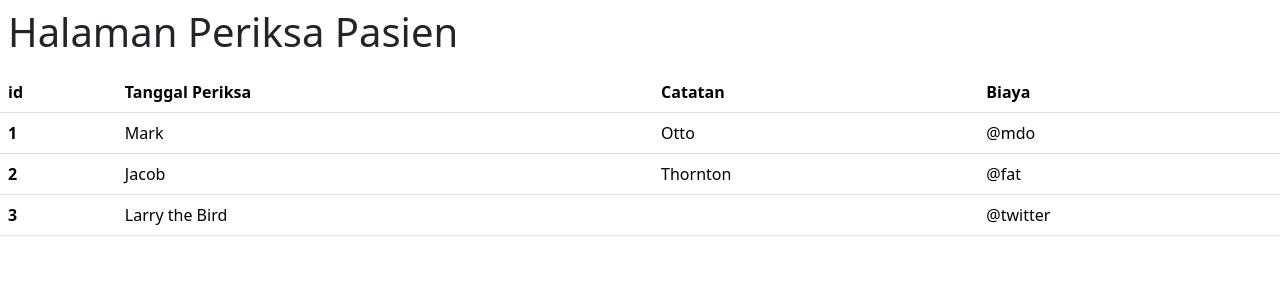
After one commit to ginov4110/bk-poliklinik, a PHP site: page /periksaPasien.php in a window 1280 px wide. The commit adds this page. Shown: the top 300 px of the page. Run offline with PHP 8.4, Linux system fonts and the light colour scheme.

Commit message:
chore: add periksaPasien dan registerPasien

```diff
--- /dev/null
+++ b/periksaPasien.php
@@ -0,0 +1,44 @@
+<!DOCTYPE html>
+<html lang="en">
+<head>
+    <meta charset="UTF-8">
+    <meta name="viewport" content="width=device-width, initial-scale=1.0">
+    <link href="https://cdn.jsdelivr.net/npm/bootstrap@5.3.2/dist/css/bootstrap.min.css" rel="stylesheet" integrity="sha384-T3c6CoIi6uLrA9TneNEoa7RxnatzjcDSCmG1MXxSR1GAsXEV/Dwwykc2MPK8M2HN" crossorigin="anonymous">
+    <title>Periksa Pasien</title>
+</head>
+<body>
+    <h1 class="m-2" >Halaman Periksa Pasien</h1>
+
+    <!-- Table -->
+    <table class="table mt-3">
+        <thead>
+            <tr>
+            <th scope="col">id</th>
+            <th scope="col">Tanggal Periksa</th>
+            <th scope="col">Catatan</th>
+            <th scope="col">Biaya</th>
+            </tr>
+        </thead>
+        <tbody>
+            <tr>
+            <th scope="row">1</th>
+            <td>Mark</td>
+            <td>Otto</td>
+            <td>@mdo</td>
+            </tr>
+            <tr>
+            <th scope="row">2</th>
+            <td>Jacob</td>
+            <td>Thornton</td>
+            <td>@fat</td>
+            </tr>
+            <tr>
+            <th scope="row">3</th>
+            <td colspan="2">Larry the Bird</td>
+            <td>@twitter</td>
+            </tr>
+        </tbody>
+    </table>
+    <!-- End  of Table -->
+</body>
+</html>
--- /dev/null
+++ b/styles/registerPasienStyle.css
@@ -0,0 +1,3 @@
+.namaPasien {
+  width: 40%;
+}
```
Also changed, not shown: index.php (+26 -5 lines), registerPasien.php (added, +26 -0 lines).
